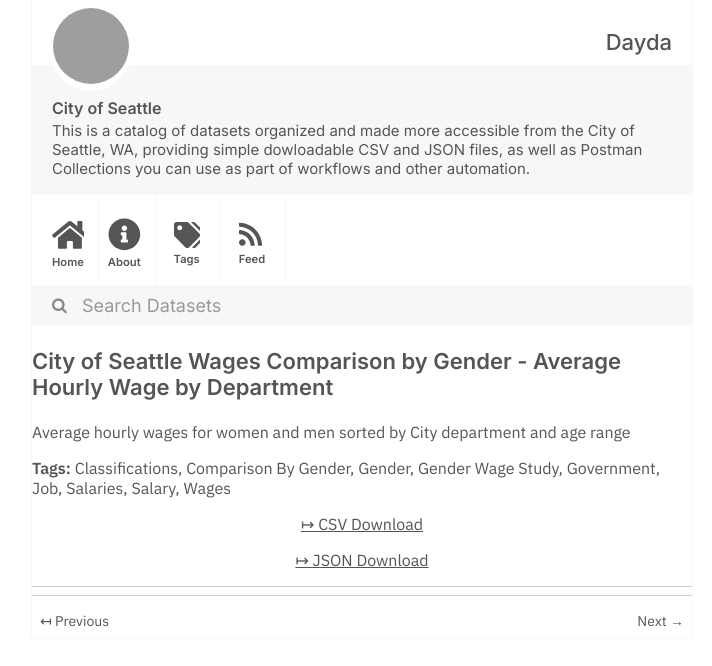
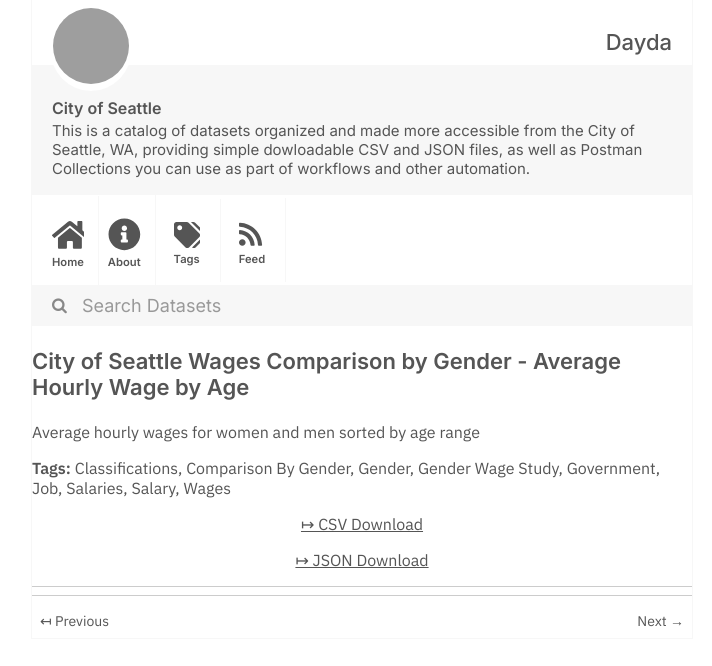
Before and after one commit to dayda-entities/city-of-seattle, a Jekyll site: the page built from _posts/2020-11-10-city-of-seattle-wages-comparis.md, in a window 1280 px wide, cut to the strip 0-666 px from the top of the page. Shown: the whole strip, without its empty margins (278-990 px from the left). Built offline with Jekyll 4.4.1, drawn with Linux system fonts in a browser that asks for light colours; grey boxes are pictures that could not be loaded.

```diff
--- a/_posts/2020-11-10-city-of-seattle-wages-comparis.md
+++ b/_posts/2020-11-10-city-of-seattle-wages-comparis.md
@@ -1,7 +1,7 @@
 ---
-title: City of Seattle Wages Comparison by Gender - Average Hourly Wage by Department
-created: '2020-11-10T16:59:33.491804'
-modified: '2020-11-10T16:59:33.491815'
+title: City of Seattle Wages Comparison by Gender - Average Hourly Wage by Age
+created: '2020-11-10T16:58:53.624632'
+modified: '2020-11-10T16:58:53.624642'
 state: active
 type: dataset
 tags:
@@ -16,9 +16,9 @@ tags:
   - Wages
 groups:
   - Local Government
-csv_url: 'https://data.seattle.gov/api/views/j379-aghh/rows.csv?accessType=DOWNLOAD'
-json_url: 'https://data.seattle.gov/api/views/j379-aghh/rows.json?accessType=DOWNLOAD'
+csv_url: 'https://data.seattle.gov/api/views/24tp-6m99/rows.csv?accessType=DOWNLOAD'
+json_url: 'https://data.seattle.gov/api/views/24tp-6m99/rows.json?accessType=DOWNLOAD'
 layout: post
 
 ---
-Average hourly wages for women and men sorted by City department and age range
+Average hourly wages for women and men sorted by age range
```
